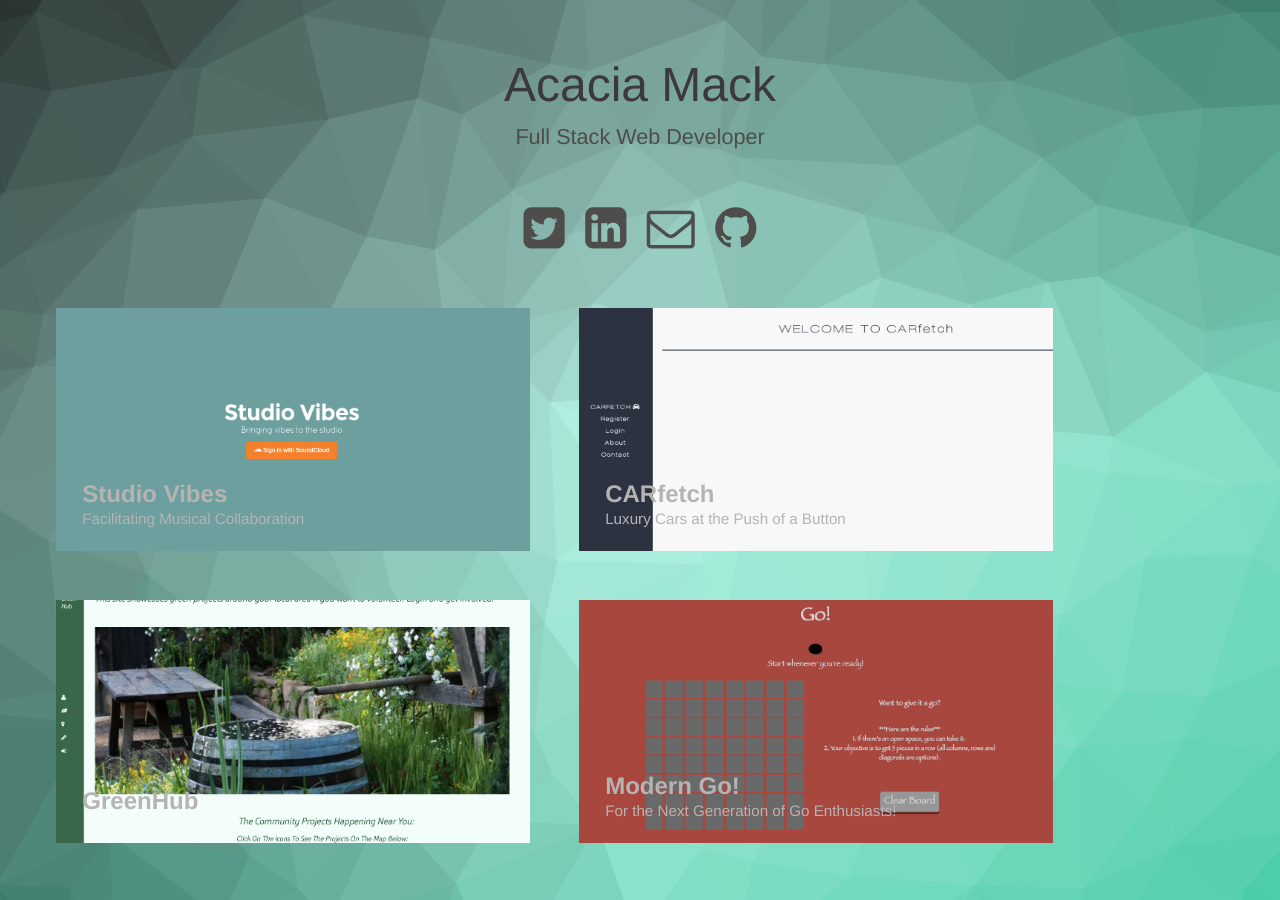
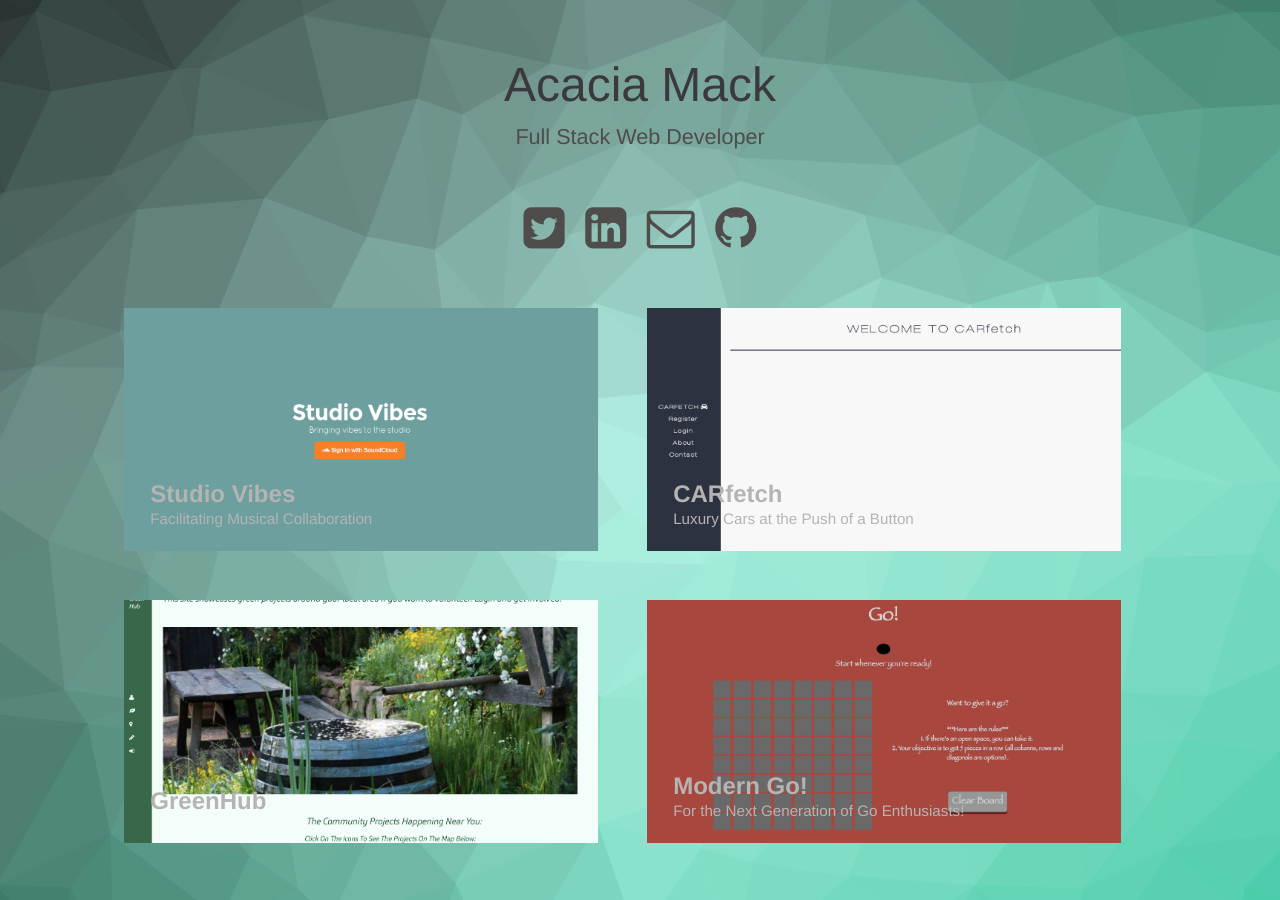
Before and after one commit to amack459/amack459.github.io, a Jekyll site: the page built from index.html, in a window 1280 px wide. Built offline with Jekyll 4.4.1, drawn with Linux system fonts in a browser that asks for light colours; nearby versions of some CDN libraries.

Commit message:
fixed project image margins

```diff
--- a/css/modern-blog.css
+++ b/css/modern-blog.css
@@ -300,7 +300,7 @@ a:focus {
 	overflow: auto;
 	width: 95%;
 	max-width: 1366px;
-	margin: 0 auto;
+	margin: 0 100px;
 }
 
 @media screen and (max-width: 50em) {
```
Also changed, not shown: 2 other files.
